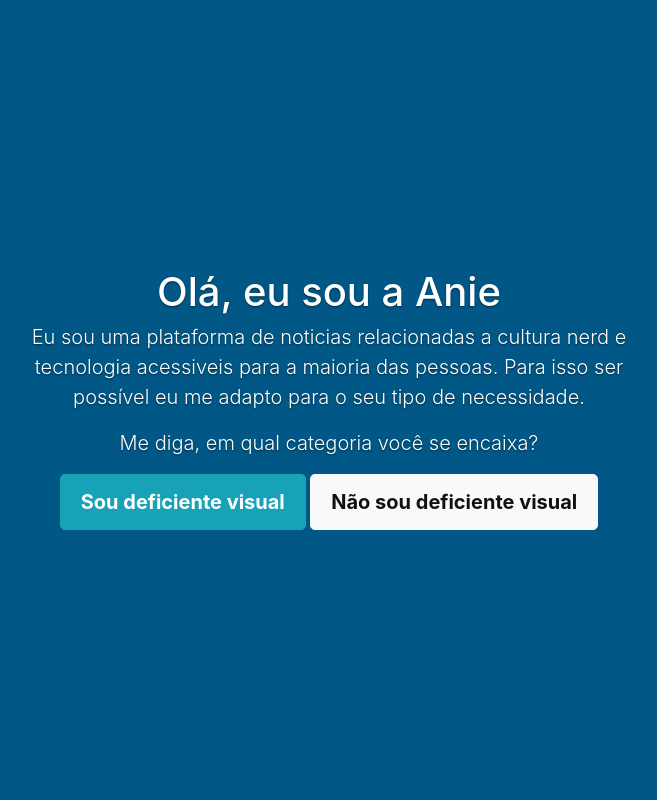
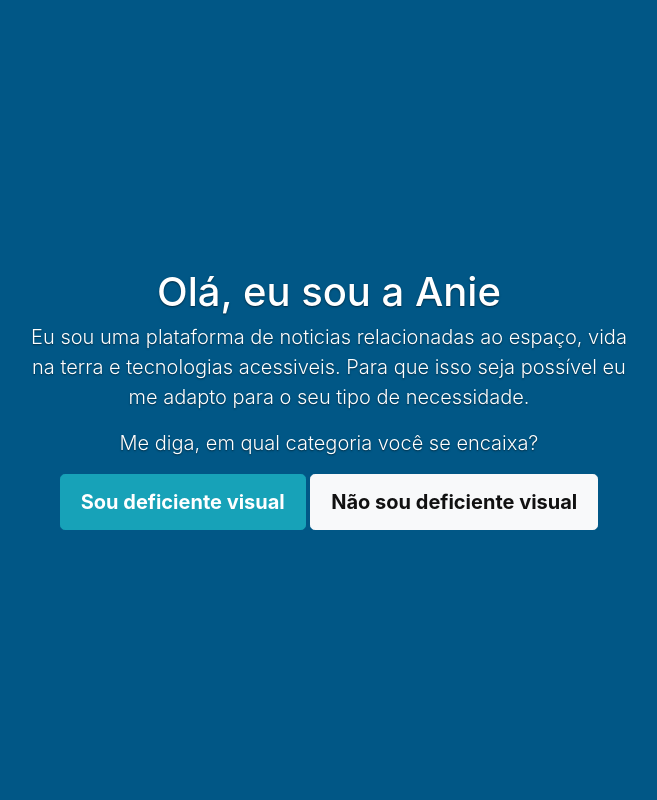
Before and after one commit to GDalonso/ANIE, a Flask app: page / in a window 1280 px wide. Shown: the whole page, without its empty margins (311-968 px from the left). Run offline with Flask 2, Linux system fonts and the light colour scheme; data that the repository does not hold is empty; some libraries are stand-ins or nearby versions.

Commit message:
index/login

```diff
--- a/app.py
+++ b/app.py
@@ -62,7 +62,7 @@ def postlist():
 
         # Retrieve all posts from database
         bancolista = dbretrieve()
-        return render_template('adminpostslist.html', titulo='Latest Posts', posts=bancolista)
+        return render_template('adminpostslist.html', titulo='Postagens pendentes', posts=bancolista)
 
 @app.route('/post/<_postid>')
 def postview(_postid: str):
@@ -204,7 +204,7 @@ def formcreatepost():
     if 'user_logged' not in session or session['user_logged'] == None:
         #build a dynamic url to the login function if user if not logged in
         return redirect(url_for('formlogin', proxima=url_for('formlogin')))
-    return render_template('novapublicacao.html', titulo='Novo Jogo')
+    return render_template('novapublicacao.html', titulo='Nova publicação')
 
 @app.route('/criar', methods=['POST',])
 def createpost():
--- a/templates/select_type.html
+++ b/templates/select_type.html
@@ -23,8 +23,8 @@
         <div class="cover-container">
           <div class="inner cover">
             <h1 class="cover-heading">Olá, eu sou a Anie</h1>
-            <p class="lead">Eu sou uma plataforma de noticias relacionadas a cultura nerd e tecnologia acessiveis para a maioria das pessoas.
-				Para isso ser possível eu me adapto para o seu tipo de necessidade.</p>
+            <p class="lead">Eu sou uma plataforma de noticias relacionadas ao espaço, vida na terra e tecnologias acessiveis.
+				Para que isso seja possível eu me adapto para o seu tipo de necessidade.</p>
             <p class="lead">Me diga, em qual categoria você se encaixa?</p>
             <form>
               <button type="submit" href="{{ url_for('index') }}" name="type_user" value="blind" class="btn btn-lg btn-info">Sou deficiente visual</button>
```
Also changed, not shown: static/css/main.css (+7 -0 lines), templates/novapublicacao.html (+5 -2 lines).
